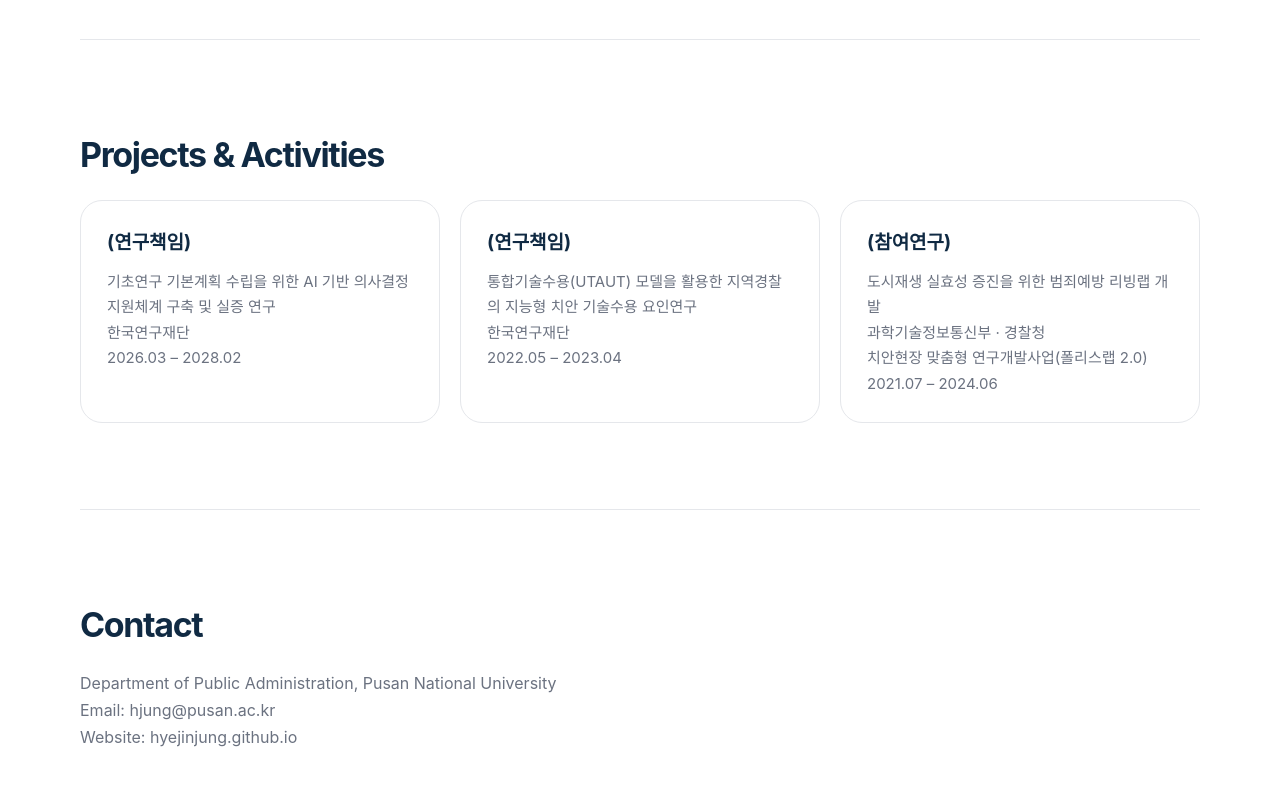
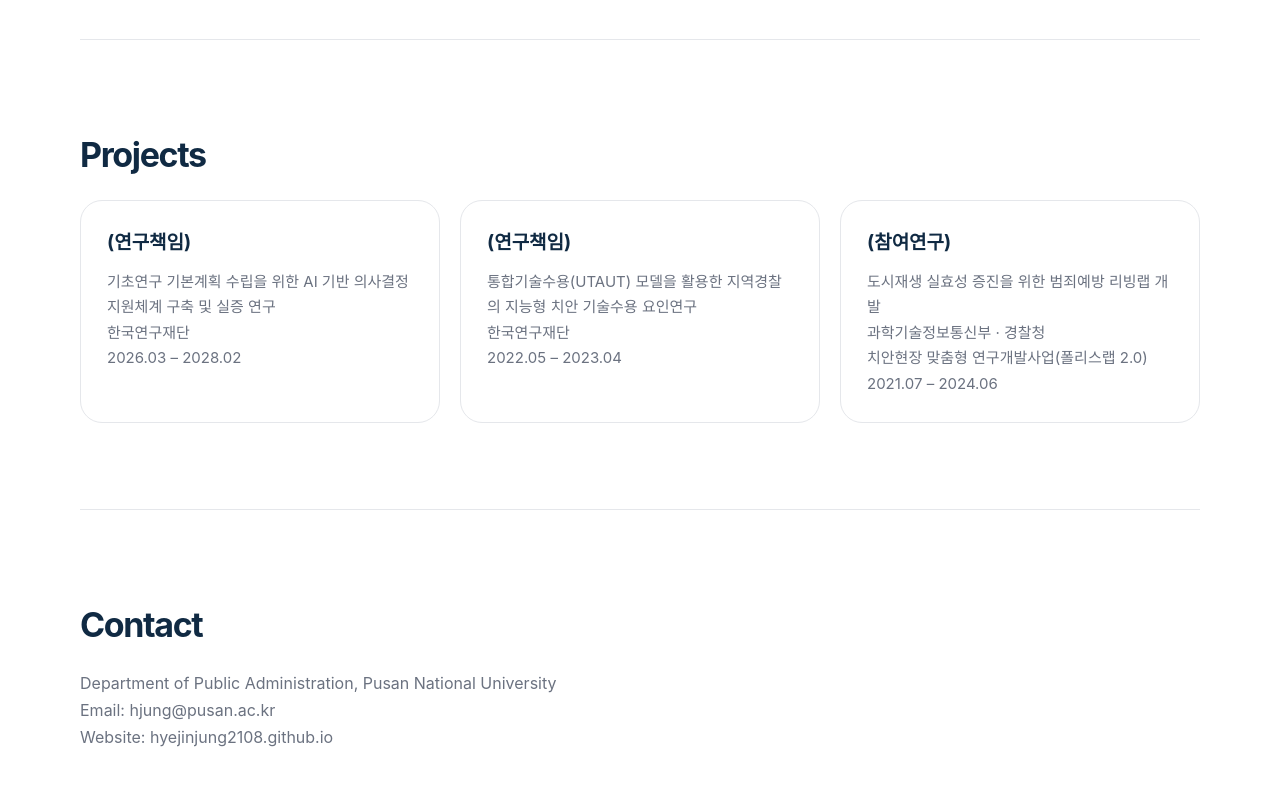
Before and after one commit to hyejinjung2108/hyejinjung2108.github.io, a plain HTML site: page index.html in a window 1280 px wide. Shown: the part 2580-3380 px from the top of the page. Drawn offline with Linux system fonts and the light colour scheme.

Commit message:
Update index.html

```diff
--- a/index.html
+++ b/index.html
@@ -448,7 +448,7 @@
 
     <section id="projects">
 
-      <h2 class="section-title">Projects & Activities</h2>
+      <h2 class="section-title">Projects </h2>
 
       <div class="grid">
 
@@ -491,7 +491,7 @@
       <p class="section-lead">
         Department of Public Administration, Pusan National University<br>
         Email: hjung@pusan.ac.kr<br>
-        Website: hyejinjung.github.io
+        Website: hyejinjung2108.github.io
       </p>
 
     </section>
```
